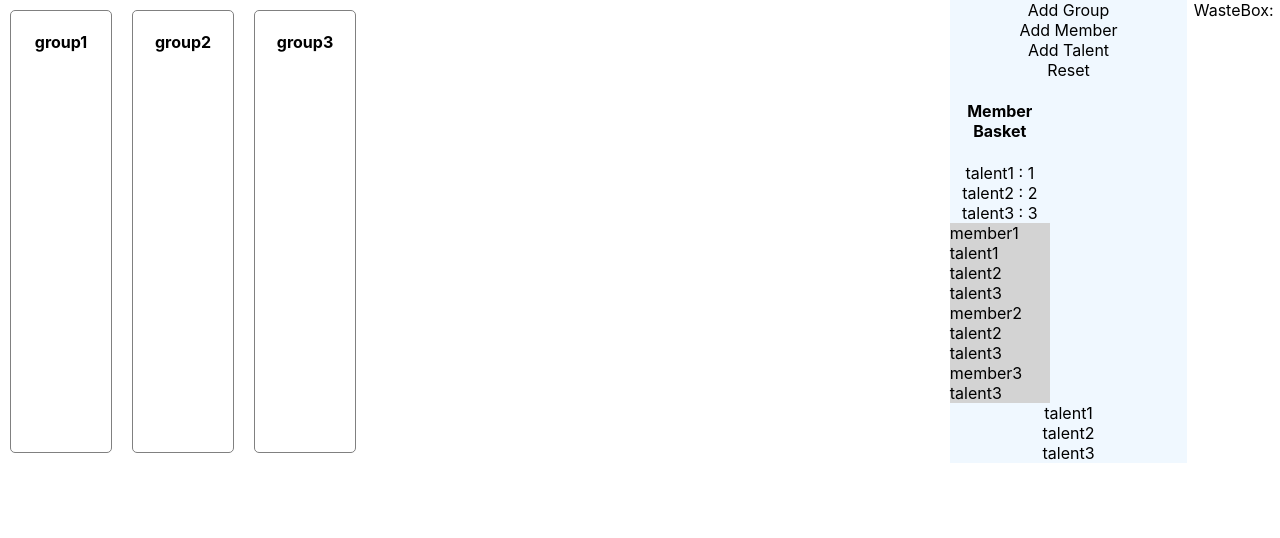
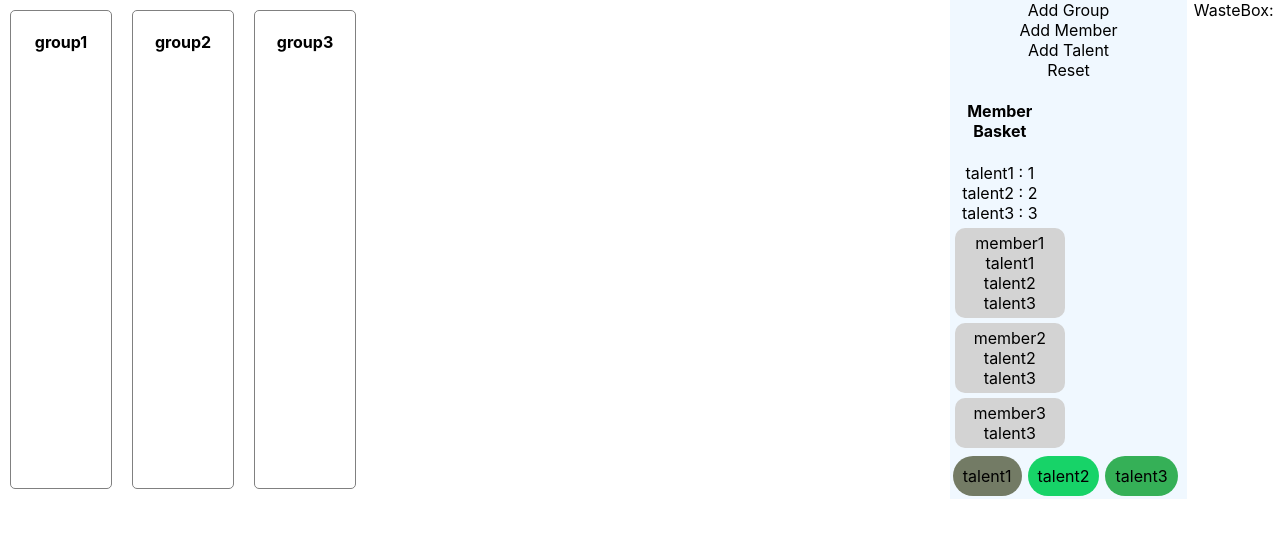
Before and after one commit to Rakk4403/project-talents, a React (Create React App) app in the folder frontend/composer/: page / in a window 1280 px wide. Shown: the top 538 px of the page. Built offline with nearby package versions, Linux system fonts and the light colour scheme.

Commit message:
알록달록 디자인 입혀보기

```diff
--- a/frontend/composer/src/App.js
+++ b/frontend/composer/src/App.js
@@ -13,7 +13,7 @@ function App({data}) {
   const talentKeys = keys.filter((key) => data[key].type === ItemTypes.Talent);
   return (
     <DndProvider backend={HTML5Backend}>
-      <div className="App" style={{ width: '100%', display: 'flex' }}>
+      <div className="App" style={{width: '100%', display: 'flex'}}>
         <div
           id="playground"
           style={{
@@ -44,7 +44,7 @@ function App({data}) {
             )
           })}
         </div>
-        <div style={{ backgroundColor: 'aliceblue', width: '20%' }}>
+        <div style={{backgroundColor: 'aliceblue', width: '20%'}}>
           <div onClick={() => addElem(ItemTypes.Group)}>Add Group</div>
           <div onClick={() => addElem(ItemTypes.Member)}>Add Member</div>
           <div onClick={() => addElem(ItemTypes.Talent)}>Add Talent</div>
@@ -55,12 +55,14 @@ function App({data}) {
             members={Object.values(data)
               .filter((elem) => !elem.parent && elem.type === ItemTypes.Member)}
           />
+          <div style={{display: 'flex', flexWrap: 'wrap'}}>
             {talentKeys.map((key) =>
               <Talent
                 key={key}
                 title={data[key].title}
                 talentId={key}
               />)}
+          </div>
         </div>
         <WasteBox
           data={data}
--- a/frontend/composer/src/component/Member.jsx
+++ b/frontend/composer/src/component/Member.jsx
@@ -24,16 +24,26 @@ function Member({memberId, title, talentIds, data}) {
 
   const talents = Object.values(data).filter((elem) => talentIds.includes(elem.id));
   return (
-    <div ref={drop} style={{position: 'relative'}}>
+    <div
+      ref={drop}
+      style={{
+        position: 'relative',
+        borderRadius: 10,
+        padding: 5,
+        margin: 5,
+        backgroundColor: 'lightgray',
+        width: 100,
+        opacity: isDragging ? 0.3 : 1,
+        display: 'flex',
+        flexDirection: 'column',
+        alignItems: 'start',
+      }}
+    >
       <div
         ref={drag}
         style={{
-          opacity: isDragging ? 0.3 : 1,
-          backgroundColor: 'lightgray',
-          width: 100,
-          display: 'flex',
-          flexDirection: 'column',
-          alignItems: 'start',
+          width: '100%',
+          height: '100%',
         }}>
         <ToggleInput value={title} elemId={memberId} />
         {talents.map((talent) => <div key={talent.id}>{talent.title}</div>)}
--- a/frontend/composer/src/component/Talent.jsx
+++ b/frontend/composer/src/component/Talent.jsx
@@ -1,6 +1,7 @@
 import {useDrag} from "react-dnd";
 import {ItemTypes} from "../data/types";
 import ToggleInput from "./ToggleInput";
+import {generateRandomColor} from "../data/Data";
 
 function Talent({ title, talentId }) {
   const [{isDragging}, drag] = useDrag(() => ({
@@ -17,6 +18,10 @@ function Talent({ title, talentId }) {
       ref={drag}
       style={{
         opacity: isDragging ? 0.3 : 1,
+        padding: 10,
+        margin: 3,
+        borderRadius: 20,
+        backgroundColor: generateRandomColor(),
       }}
     >
      <ToggleInput elemId={talentId} value={title} />
--- a/frontend/composer/src/data/Data.js
+++ b/frontend/composer/src/data/Data.js
@@ -11,7 +11,6 @@ const Data = {
   't1': { id: 't1', title: 'talent2', type:ItemTypes.Talent },
   't2': { id: 't2', title: 'talent3', type:ItemTypes.Talent },
 };
-
 
 const changeParent = (elemId, newParentId) => {
   if (Data[elemId]) {
@@ -123,6 +122,11 @@ export const reset = () => {
   emitChange();
 }
 
+export const generateRandomColor = () => {
+  function r() { return Math.floor(Math.random() * 255) }
+  return 'rgb(' + r() + "," + r() + "," + r() + ')';
+}
+
 export const observe = (o) => {
   observer = o;
   emitChange();
```
Lines whose indentation alone changed are shown as unchanged.
